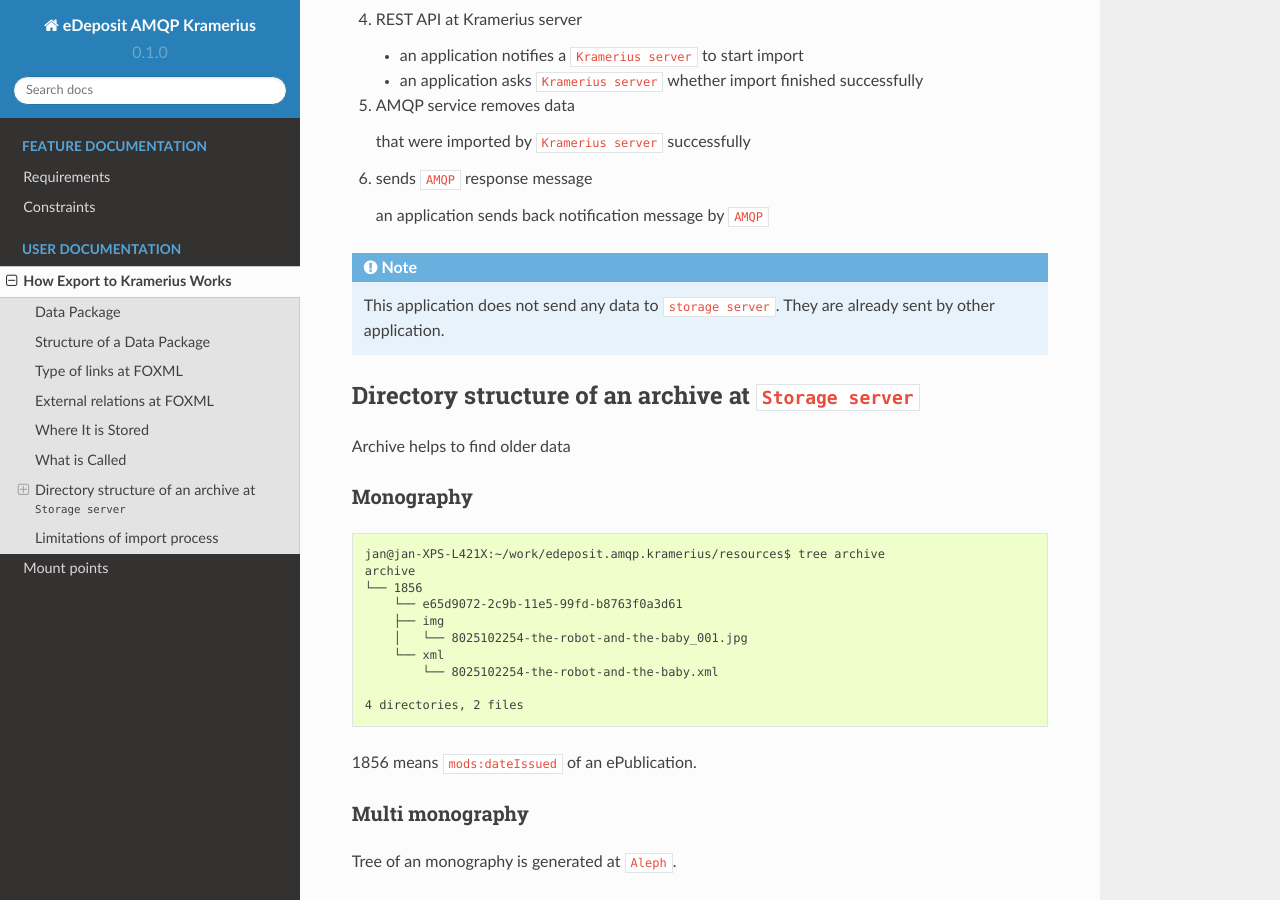
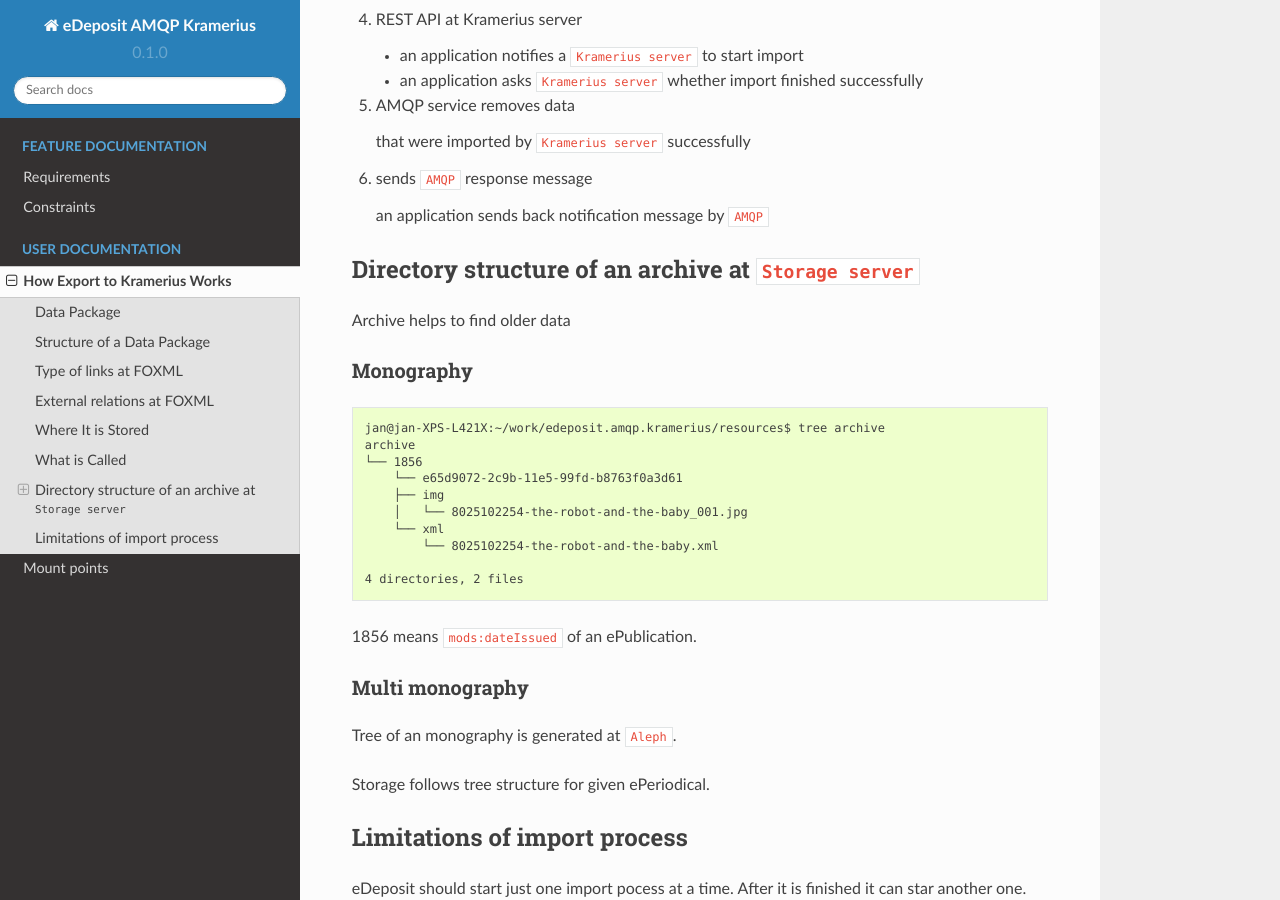
Before and after one commit to edeposit/edeposit.amqp.kramerius, a Sphinx documentation site: the page built from docs/how-export-works.rst, in a window 1280 px wide and 900 px high, scrolled down 2333 px. Built offline with Sphinx 7.4.7 and the Read the Docs theme 2.0.0, drawn with Linux system fonts in a browser that asks for light colours.

Commit message:
edeposit/edeposit#468 opravil jsem jedno tvrzeni.

```diff
--- a/docs/how-export-works.rst
+++ b/docs/how-export-works.rst
@@ -140,11 +140,6 @@
 
    an application sends back notification message by ``AMQP``
 
-.. note::
-
-   This application does not send any data to ``storage server``.
-   They are already sent by other application.
-
 Directory structure of an archive at ``Storage server``
 -------------------------------------------------------------------------------------------------------
 
```
